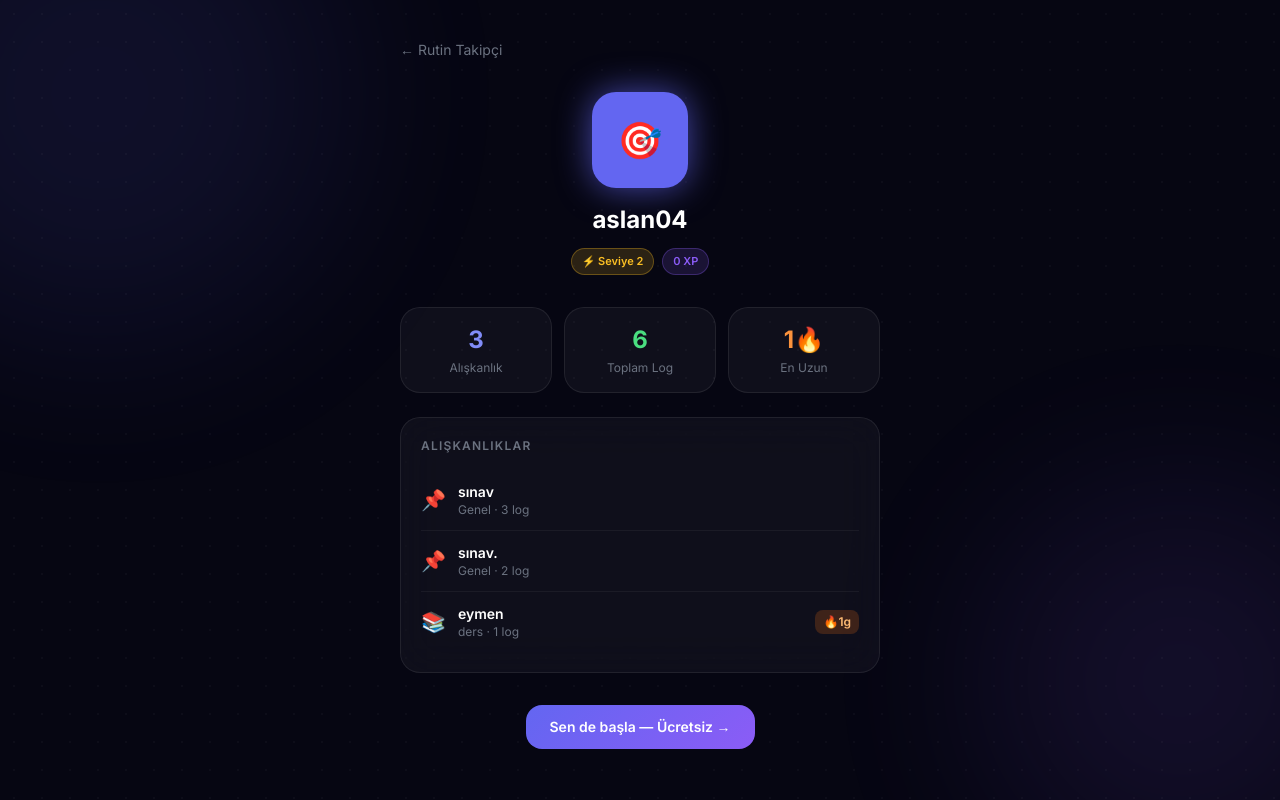
After one commit to aslan0438/rutin-takipci, a Flask app: a page that uses rutin-takipci/templates/public_profile.html in a window 1280 px wide. The commit adds this page. Run offline with Flask 3, Linux system fonts and the light colour scheme; some libraries are stand-ins or nearby versions.

Commit message:
motivasyon puanı, streak recovery, habit detay, profil linki eklendi

```diff
--- a/rutin-takipci/app.py
+++ b/rutin-takipci/app.py
@@ -669,6 +669,106 @@ def send_weekly_email():
 
 @app.route('/ai-suggest', methods=['POST'])
 @login_required
+@app.route('/streak-recovery/<int:habit_id>', methods=['POST'])
+@login_required
+def streak_recovery(habit_id):
+    habit = Habit.query.filter_by(id=habit_id, user_id=current_user.id).first_or_404()
+    cost = 50
+    if current_user.xp < cost:
+        return jsonify({'status': 'error', 'message': f'Yetersiz XP. {cost} XP gerekiyor.'})
+    yesterday = str(date.today() - timedelta(days=1))
+    existing = HabitLog.query.filter_by(habit_id=habit_id, date=yesterday).first()
+    if existing:
+        return jsonify({'status': 'error', 'message': 'Dün zaten tamamlanmış.'})
+    log = HabitLog(habit_id=habit_id, date=yesterday)
+    db.session.add(log)
+    current_user.xp -= cost
+    if current_user.xp < 0:
+        current_user.level = max(1, current_user.level - 1)
+        current_user.xp = calc_xp_for_level(current_user.level) + current_user.xp
+    create_notification(current_user.id, f'⚡ "{habit.name}" streak kurtarıldı! -{cost} XP', 'warning')
+    db.session.commit()
+    return jsonify({'status': 'ok', 'message': f'Streak kurtarıldı! -{cost} XP harcandı.'})
+
+@app.route('/motivation-score')
+@login_required
+def motivation_score():
+    habits = Habit.query.filter_by(user_id=current_user.id, archived=False).all()
+    if not habits:
+        return jsonify({'score': 0, 'label': 'Başla!', 'color': '#6b7280'})
+    total_possible = len(habits) * 7
+    total_done = 0
+    for h in habits:
+        log_dates = {l.date for l in h.logs}
+        for i in range(7):
+            d = date.today() - timedelta(days=i)
+            if str(d) in log_dates:
+                total_done += 1
+    base_score = int((total_done / total_possible) * 70) if total_possible > 0 else 0
+    streak_bonus = min(30, sum(get_streak(h) for h in habits) // len(habits) * 3)
+    score = min(100, base_score + streak_bonus)
+    if score >= 80:
+        label, color = 'Efsane! 🔥', '#4ade80'
+    elif score >= 60:
+        label, color = 'Harika! ⚡', '#a5b4fc'
+    elif score >= 40:
+        label, color = 'İyi gidiyorsun', '#fbbf24'
+    elif score >= 20:
+        label, color = 'Daha fazlası için çalış', '#fb923c'
+    else:
+        label, color = 'Başla! 💪', '#f87171'
+    return jsonify({'score': score, 'label': label, 'color': color})
+
+@app.route('/u/<username>')
+def public_profile(username):
+    user = User.query.filter_by(username=username).first_or_404()
+    habits = Habit.query.filter_by(user_id=user.id, archived=False).all()
+    total_logs = sum(len(h.logs) for h in habits)
+    max_streak = max((get_streak(h) for h in habits), default=0)
+    habit_stats = []
+    for h in habits:
+        habit_stats.append({
+            'name': h.name,
+            'category': h.category,
+            'category_emoji': h.category_emoji,
+            'streak': get_streak(h),
+            'total': len(h.logs)
+        })
+    return render_template('public_profile.html',
+        profile_user=user,
+        habits=habit_stats,
+        total_logs=total_logs,
+        max_streak=max_streak,
+        habit_count=len(habits))
+
+@app.route('/habit-detail/<int:habit_id>')
+@login_required
+def habit_detail(habit_id):
+    habit = Habit.query.filter_by(id=habit_id, user_id=current_user.id).first_or_404()
+    log_dates = sorted([l.date for l in habit.logs], reverse=True)
+    total = len(log_dates)
+    streak = get_streak(habit)
+    if total == 0:
+        return jsonify({'name': habit.name, 'total': 0, 'streak': 0, 'best_day': '-', 'avg_per_week': 0, 'completion_rate': 0})
+    from collections import Counter
+    day_counts = Counter(date.fromisoformat(d).strftime('%A') for d in log_dates)
+    day_tr = {'Monday':'Pazartesi','Tuesday':'Salı','Wednesday':'Çarşamba','Thursday':'Perşembe','Friday':'Cuma','Saturday':'Cumartesi','Sunday':'Pazar'}
+    best_day_en = day_counts.most_common(1)[0][0]
+    best_day = day_tr.get(best_day_en, best_day_en)
+    first_date = date.fromisoformat(log_dates[-1])
+    days_since = (date.today() - first_date).days + 1
+    weeks = max(1, days_since / 7)
+    avg_per_week = round(total / weeks, 1)
+    completion_rate = int((total / days_since) * 100) if days_since > 0 else 0
+    return jsonify({
+        'name': habit.name,
+        'total': total,
+        'streak': streak,
+        'best_day': best_day,
+        'avg_per_week': avg_per_week,
+        'completion_rate': completion_rate,
+        'first_date': log_dates[-1]
+    })
 def ai_suggest():
     try:
         import anthropic
--- /dev/null
+++ b/rutin-takipci/templates/public_profile.html
@@ -0,0 +1,92 @@
+<!DOCTYPE html>
+<html lang="tr">
+<head>
+    <meta charset="UTF-8">
+    <meta name="viewport" content="width=device-width, initial-scale=1.0">
+    <title>{{ profile_user.username }} — Rutin Takipçi</title>
+    <script src="https://cdn.tailwindcss.com"></script>
+    <style>
+        @import url('https://fonts.googleapis.com/css2?family=Inter:wght@400;500;600;700;800&display=swap');
+        * { font-family: 'Inter', sans-serif; }
+        body { background: #060612; color: white; min-height: 100vh; }
+        .bg-orb{position:fixed;border-radius:50%;filter:blur(90px);opacity:0.1;pointer-events:none;animation:float 8s ease-in-out infinite}
+        @keyframes float{0%,100%{transform:translateY(0)}50%{transform:translateY(-20px)}}
+        .orb1{width:500px;height:500px;background:#6366f1;top:-150px;left:-150px}
+        .orb2{width:400px;height:400px;background:#8b5cf6;bottom:-100px;right:-100px;animation-delay:3s}
+        .dot-grid{position:fixed;inset:0;background-image:radial-gradient(rgba(255,255,255,0.03) 1px,transparent 1px);background-size:28px 28px;pointer-events:none}
+        .glass{background:rgba(255,255,255,0.04);backdrop-filter:blur(20px);border:1px solid rgba(255,255,255,0.08);border-radius:20px}
+        @keyframes slideUp{from{opacity:0;transform:translateY(20px)}to{opacity:1;transform:translateY(0)}}
+        .slide-up{animation:slideUp 0.5s ease forwards}
+        .badge{display:inline-flex;align-items:center;gap:4px;padding:4px 10px;border-radius:99px;font-size:11px;font-weight:600}
+        .badge-gold{background:rgba(251,191,36,0.15);border:1px solid rgba(251,191,36,0.3);color:#fbbf24}
+        .badge-purple{background:rgba(139,92,246,0.15);border:1px solid rgba(139,92,246,0.3);color:#8b5cf6}
+        .badge-green{background:rgba(16,185,129,0.15);border:1px solid rgba(16,185,129,0.3);color:#10b981}
+        @keyframes avatarPulse{0%,100%{box-shadow:0 0 20px rgba(99,102,241,0.4)}50%{box-shadow:0 0 40px rgba(99,102,241,0.8)}}
+        .avatar-pulse{animation:avatarPulse 3s ease infinite}
+    </style>
+</head>
+<body>
+<div class="bg-orb orb1"></div>
+<div class="bg-orb orb2"></div>
+<div class="dot-grid"></div>
+
+<div class="relative z-10 max-w-lg mx-auto px-4 py-10">
+    <a href="/landing" class="flex items-center gap-2 text-gray-500 hover:text-white transition mb-8 text-sm">
+        ← Rutin Takipçi
+    </a>
+
+    <div class="text-center mb-8 slide-up">
+        <div class="w-24 h-24 rounded-3xl flex items-center justify-center text-4xl mx-auto mb-4 avatar-pulse" style="background:{{ profile_user.avatar_color }}">
+            {{ profile_user.avatar }}
+        </div>
+        <h1 class="text-2xl font-bold">{{ profile_user.username }}</h1>
+        <div class="flex items-center justify-center gap-2 mt-3 flex-wrap">
+            <span class="badge badge-gold">⚡ Seviye {{ profile_user.level }}</span>
+            <span class="badge badge-purple">{{ profile_user.xp }} XP</span>
+            {% if max_streak >= 7 %}<span class="badge badge-green">🔥 {{ max_streak }} gün streak</span>{% endif %}
+        </div>
+    </div>
+
+    <div class="grid grid-cols-3 gap-3 mb-6 slide-up">
+        <div class="glass p-4 text-center">
+            <p class="text-2xl font-bold text-indigo-400">{{ habit_count }}</p>
+            <p class="text-xs text-gray-500 mt-1">Alışkanlık</p>
+        </div>
+        <div class="glass p-4 text-center">
+            <p class="text-2xl font-bold text-green-400">{{ total_logs }}</p>
+            <p class="text-xs text-gray-500 mt-1">Toplam Log</p>
+        </div>
+        <div class="glass p-4 text-center">
+            <p class="text-2xl font-bold text-orange-400">{{ max_streak }}🔥</p>
+            <p class="text-xs text-gray-500 mt-1">En Uzun</p>
+        </div>
+    </div>
+
+    {% if habits %}
+    <div class="glass p-5 slide-up">
+        <p class="text-xs uppercase tracking-widest mb-4 font-semibold text-gray-500">Alışkanlıklar</p>
+        {% for h in habits %}
+        <div class="flex items-center justify-between py-3 border-b border-white/5 last:border-0">
+            <div class="flex items-center gap-3">
+                <span class="text-xl">{{ h.category_emoji }}</span>
+                <div>
+                    <p class="text-sm font-semibold">{{ h.name }}</p>
+                    <p class="text-xs text-gray-500">{{ h.category }} · {{ h.total }} log</p>
+                </div>
+            </div>
+            {% if h.streak > 0 %}
+            <span class="text-xs px-2 py-1 rounded-lg font-semibold {% if h.streak >= 7 %}bg-purple-500/20 text-purple-300{% else %}bg-orange-500/20 text-orange-300{% endif %}">🔥{{ h.streak }}g</span>
+            {% endif %}
+        </div>
+        {% endfor %}
+    </div>
+    {% endif %}
+
+    <div class="mt-8 text-center slide-up">
+        <a href="/register" class="inline-block px-6 py-3 rounded-2xl text-sm font-semibold text-white" style="background:linear-gradient(135deg,#6366f1,#8b5cf6)">
+            Sen de başla — Ücretsiz →
+        </a>
+    </div>
+</div>
+</body>
+</html>
```
Also changed, not shown: rutin-takipci/templates/profile.html (+39 -41 lines).
